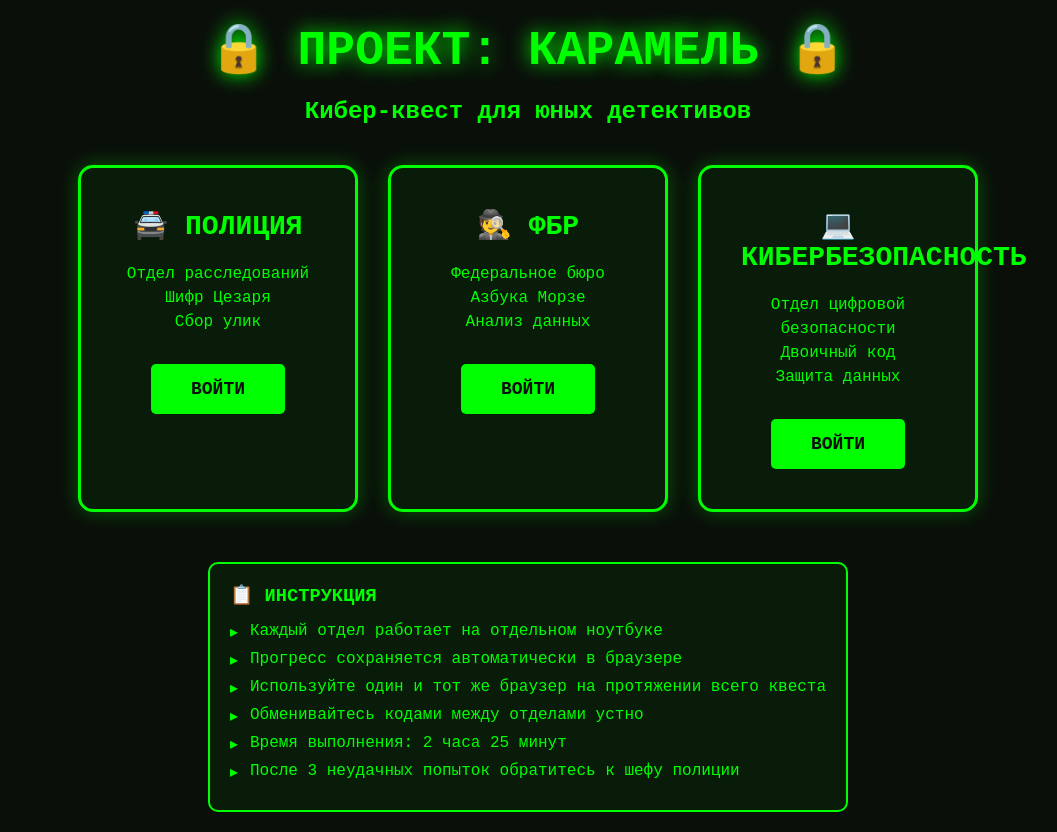
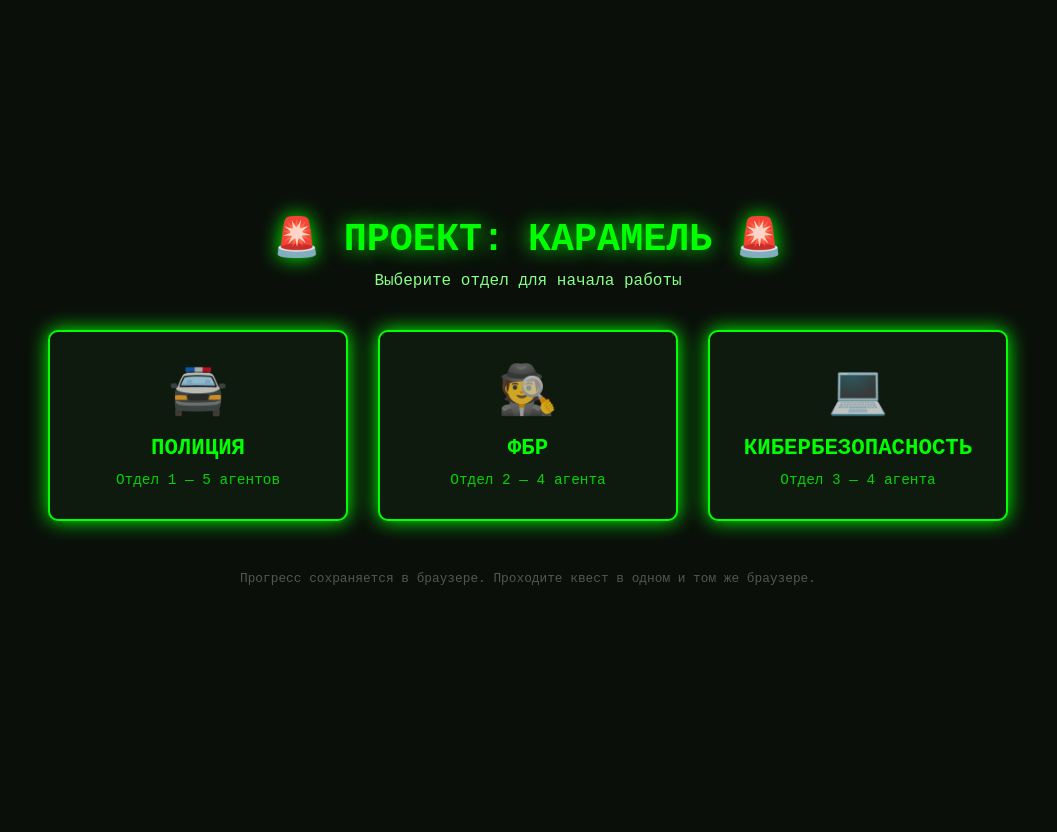
Before and after one commit to fanfestportal-ai/cyber-quest-caramel, a plain HTML site: page index.html in a window 1280 px wide. Shown: the whole page, without its empty margins (112-1169 px from the left). After the commit the page ends 800 px from the top, so only its background shows below. Drawn offline with Linux system fonts and the light colour scheme.

Commit message:
Update index.html

```diff
--- a/index.html
+++ b/index.html
@@ -3,156 +3,51 @@
 <head>
 <meta charset="UTF-8">
 <meta name="viewport" content="width=device-width, initial-scale=1.0">
-    <title>Проект: Карамель - Кибер-квест</title>
+<title>Кибер-квест «Проект: Карамель» — выбор отдела</title>
 <style>
-        * {
-            margin: 0;
-            padding: 0;
-            box-sizing: border-box;
+  * { box-sizing: border-box; margin: 0; padding: 0; }
+  body {
+    background: #0a0f0a; color: #00ff00;
+    font-family: 'Courier New', Courier, monospace;
+    min-height: 100vh; display: flex; flex-direction: column;
+    align-items: center; justify-content: center; padding: 20px;
   }
-
-        body {
-            font-family: 'Courier New', monospace;
-            background-color: #0a0f0a;
-            color: #00ff00;
-            padding: 20px;
-            min-height: 100vh;
-            display: flex;
-            flex-direction: column;
-            justify-content: center;
-            align-items: center;
+  h1 { font-size: 2.4em; text-shadow: 0 0 20px #00ff00; text-align: center; margin-bottom: 10px; }
+  p.sub { color: #8f8; margin-bottom: 40px; text-align: center; }
+  .cards { display: flex; gap: 30px; flex-wrap: wrap; justify-content: center; }
+  a.card {
+    display: block; width: 300px; padding: 30px 20px;
+    border: 2px solid #00ff00; border-radius: 10px;
+    background: #0f1a0f; color: #00ff00; text-decoration: none;
+    text-align: center; transition: .2s; box-shadow: 0 0 20px #00ff00;
   }
-
-        h1 {
-            font-size: 48px;
-            margin-bottom: 20px;
-            text-shadow: 0 0 20px #00ff00;
-            text-align: center;
-        }
-
-        h2 {
-            font-size: 24px;
-            margin-bottom: 40px;
-            text-align: center;
-        }
-
-        .departments {
-            display: flex;
-            gap: 30px;
-            flex-wrap: wrap;
-            justify-content: center;
-        }
-
-        .dept-card {
-            background: rgba(0, 255, 0, 0.05);
-            border: 3px solid #00ff00;
-            border-radius: 15px;
-            padding: 40px;
-            width: 280px;
-            text-align: center;
-            transition: all 0.3s;
-            box-shadow: 0 0 20px rgba(0, 255, 0, 0.3);
-        }
-
-        .dept-card:hover {
-            transform: scale(1.05);
-            box-shadow: 0 0 30px rgba(0, 255, 0, 0.5);
-        }
-
-        .dept-card h3 {
-            font-size: 28px;
-            margin-bottom: 20px;
-        }
-
-        .dept-card p {
-            font-size: 16px;
-            margin-bottom: 30px;
-            line-height: 1.5;
-        }
-
-        .dept-card a {
-            display: inline-block;
-            background: #00ff00;
-            color: #0a0f0a;
-            padding: 15px 40px;
-            text-decoration: none;
-            border-radius: 5px;
-            font-weight: bold;
-            font-size: 18px;
-            transition: all 0.3s;
-        }
-
-        .dept-card a:hover {
-            background: #00cc00;
-            box-shadow: 0 0 15px #00ff00;
-        }
-
-        .info {
-            margin-top: 50px;
-            padding: 20px;
-            border: 2px solid #00ff00;
-            border-radius: 10px;
-            max-width: 800px;
-            background: rgba(0, 255, 0, 0.05);
-        }
-
-        .info h3 {
-            margin-bottom: 15px;
-        }
-
-        .info ul {
-            list-style: none;
-            padding-left: 0;
-        }
-
-        .info li {
-            margin-bottom: 10px;
-            padding-left: 20px;
-            position: relative;
-        }
-
-        .info li:before {
-            content: "▸";
-            position: absolute;
-            left: 0;
-            color: #00ff00;
-        }
+  a.card:hover { background: #00ff00; color: #0a0f0a; }
+  a.card .icon { font-size: 3em; display: block; margin-bottom: 15px; }
+  a.card h2 { font-size: 1.4em; margin-bottom: 10px; }
+  a.card span { font-size: .9em; opacity: .8; }
+  footer { margin-top: 50px; color: #555; font-size: .8em; }
 </style>
 </head>
 <body>
-    <h1>🔒 ПРОЕКТ: КАРАМЕЛЬ 🔒</h1>
-    <h2>Кибер-квест для юных детективов</h2>
-
-    <div class="departments">
-        <div class="dept-card">
-            <h3>🚔 ПОЛИЦИЯ</h3>
-            <p>Отдел расследований<br>Шифр Цезаря<br>Сбор улик</p>
-            <a href="police.html">ВОЙТИ</a>
+  <h1>🚨 ПРОЕКТ: КАРАМЕЛЬ 🚨</h1>
+  <p class="sub">Выберите отдел для начала работы</p>
+  <div class="cards">
+    <a class="card" href="police.html">
+      <span class="icon">🚔</span>
+      <h2>ПОЛИЦИЯ</h2>
+      <span>Отдел 1 — 5 агентов</span>
+    </a>
+    <a class="card" href="fbi.html">
+      <span class="icon">🕵️</span>
+      <h2>ФБР</h2>
+      <span>Отдел 2 — 4 агента</span>
+    </a>
+    <a class="card" href="cyber.html">
+      <span class="icon">💻</span>
+      <h2>КИБЕРБЕЗОПАСНОСТЬ</h2>
+      <span>Отдел 3 — 4 агента</span>
+    </a>
   </div>
-
-        <div class="dept-card">
-            <h3>🕵️ ФБР</h3>
-            <p>Федеральное бюро<br>Азбука Морзе<br>Анализ данных</p>
-            <a href="fbi.html">ВОЙТИ</a>
-        </div>
-
-        <div class="dept-card">
-            <h3>💻 КИБЕРБЕЗОПАСНОСТЬ</h3>
-            <p>Отдел цифровой безопасности<br>Двоичный код<br>Защита данных</p>
-            <a href="cyber.html">ВОЙТИ</a>
-        </div>
-    </div>
-
-    <div class="info">
-        <h3>📋 ИНСТРУКЦИЯ</h3>
-        <ul>
-            <li>Каждый отдел работает на отдельном ноутбуке</li>
-            <li>Прогресс сохраняется автоматически в браузере</li>
-            <li>Используйте один и тот же браузер на протяжении всего квеста</li>
-            <li>Обменивайтесь кодами между отделами устно</li>
-            <li>Время выполнения: 2 часа 25 минут</li>
-            <li>После 3 неудачных попыток обратитесь к шефу полиции</li>
-        </ul>
-    </div>
+  <footer>Прогресс сохраняется в браузере. Проходите квест в одном и том же браузере.</footer>
 </body>
 </html>
```
Lines whose indentation alone changed are shown as unchanged.
